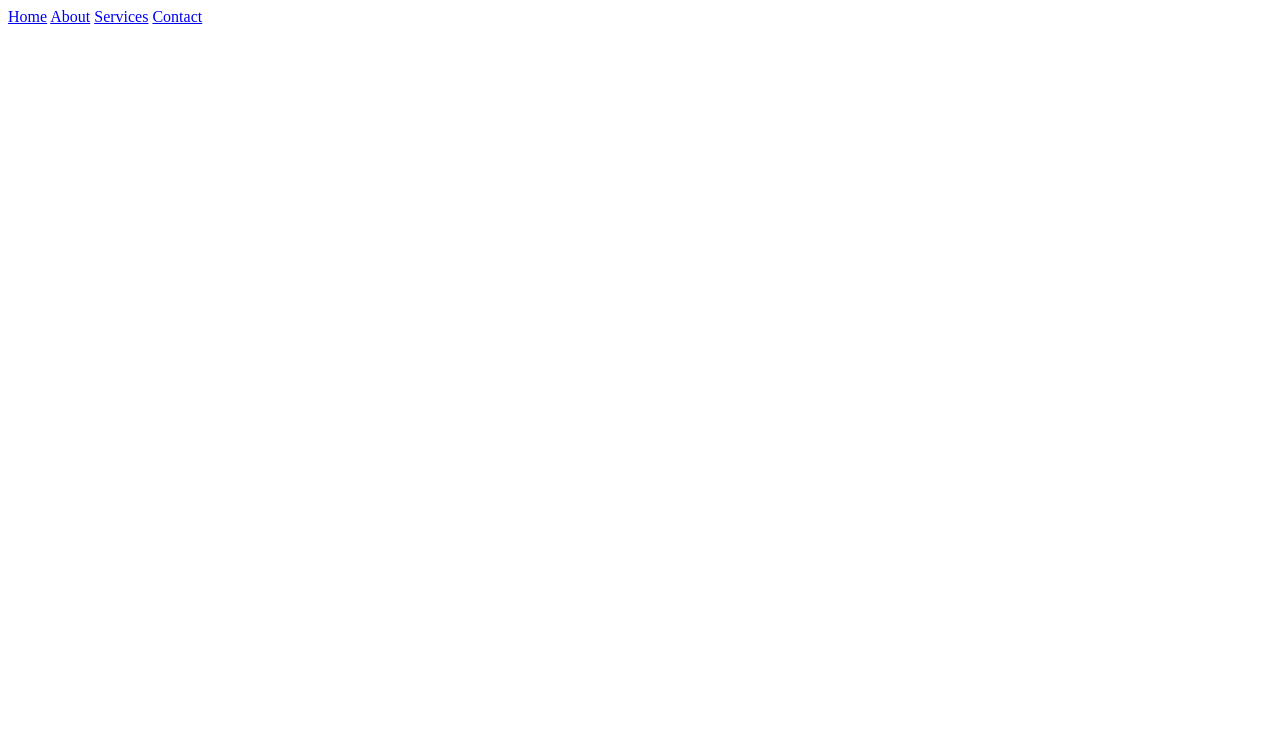
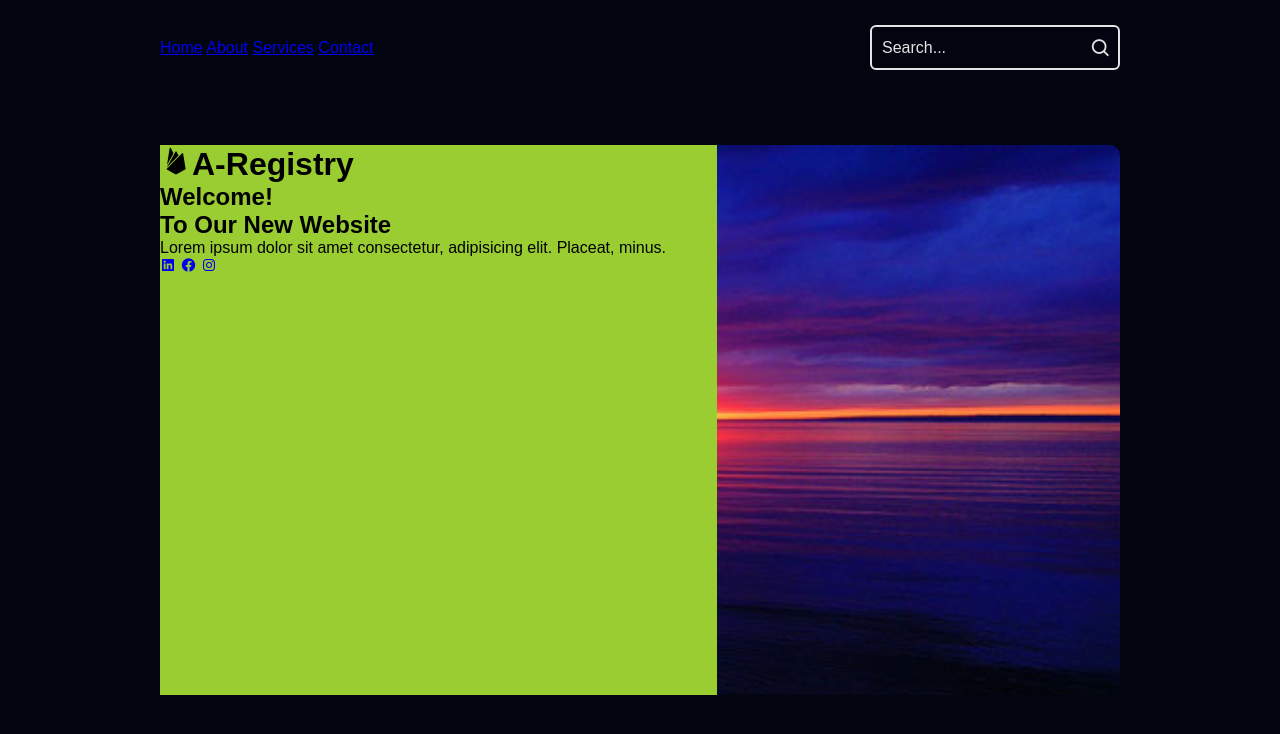
Before and after one commit to amarierose19/Login-Registry-App, a plain HTML site: page index.html in a window 1280 px wide. Drawn offline with nearby package versions, Linux system fonts and the light colour scheme.

Commit message:
added pciture

```diff
--- a/index.html
+++ b/index.html
@@ -5,6 +5,8 @@
     <meta name="viewport" content="width=device-width, initial-scale=1.0">
     <title>Alec's List</title>
     <link rel="stylesheet" href="style.css">
+    <link href='https://unpkg.com/boxicons@2.1.4/css/boxicons.min.css' rel='stylesheet'>
+
 </head>
 
 <body>
@@ -15,8 +17,33 @@
             <a href="#">Services</a>
             <a href="#">Contact</a>
         </nav>
+
+        <form action="#" class="search-bar">
+            <input type="text" placeholder="Search...">
+            <button type="submit"><i class='bx bx-search'></i></button>
+        </form>
     </header>
 
+    <div class="container">
+        <div class="content">
+            <h1><i class='bx bxl-firebase'></i>A-Registry</h1>
+
+            <div class="text-sci">
+                <h2>Welcome!<br><span>To Our New Website</span></h2>
+
+                <p>Lorem ipsum dolor sit amet consectetur, adipisicing elit. Placeat, minus.</p>
+
+                <div class="social-icons">
+                    <a href="#"><i class='bx bxl-linkedin-square'></i></a>
+                    <a href="#"><i class='bx bxl-facebook-circle'></i></a>
+                    <a href="#"><i class='bx bxl-instagram'></i></a>
+                    <a href="#"></a>
+                </div>
+            </div>
+        </div>
+
+        <div class="logreg-box"></div>
+    </div>
 
     <script src="script.js"></script>
 </body>
--- a/style.css
+++ b/style.css
@@ -0,0 +1,124 @@
+* {
+    margin: 0;
+    padding: 0;
+    box-sizing: border-box;
+    font-family: 'Poppins', sans-serif;
+}
+
+body {
+    background: #020410;
+}
+
+.header {
+    position: fixed;
+    top: 0;
+    left: 0;
+    width: 100%;
+    padding: 25px 12.5%;
+    background: transparent;
+    display: flex;
+    justify-content: space-between;
+    align-items: center;
+    z-index: 100;
+}
+
+.navbar {
+    position: relative;
+    font-size: 16px;
+    color: #e4e4e4;
+    text-decoration: none;
+    font-weight: 500;
+    margin-right: 30px;
+
+}
+
+.navbar a::after {
+    content: '';
+    position: absolute;
+    left: 0;
+    bottom: -6px;
+    width: 100%;
+    height: 2px;
+    background: #e4e4e4;
+    border-radius: 5px;
+    transform: translateY(10px);
+    opacity: 0;
+    transform: .5s;
+}
+
+.navbar a:hover::after {
+    transform: translateY(0);
+    opacity: 1;
+}
+
+.search-bar {
+    width: 250px;
+    height: 45px;
+    background: transparent;
+    border: 2px solid #e4e4e4;
+    border-radius: 6px;
+    display: flex;
+    align-items: center;
+}
+
+.search-bar input {
+    width: 100%;
+    background: transparent;
+    border: none;
+    outline: none;
+    font-size: 16px;
+    color: #e4e4e4;
+    padding-left: 10px;
+}
+
+.search-bar input::placeholder {
+    color: #e4e4e4;
+}
+
+.search-bar button {
+    width: 40px;
+    height: 40px;
+    background: transparent;
+    border: none;
+    outline: none;
+    display: flex;
+    justify-content: center;
+    align-items: center;
+    cursor: pointer;
+}
+
+.search-bar button i {
+    font-size: 22px;
+    color: #e4e4e4;
+}
+
+.container {
+    position: absolute;
+    top: 50%;
+    left: 50%;
+    transform: translate(-50%, -50%);
+    width: 75%;
+    height: 550px;
+    background: url('images/image.jpeg') no-repeat;
+    background-size: cover;
+    background-position: center;
+    border-radius: 10px;
+    margin-top: 20px;
+}
+
+.container .content {
+    position: absolute;
+    top: 0;
+    left: 0;
+    width: 58%;
+    height: 100%;
+    background: yellowgreen;
+}
+
+.container .logreg-box {
+    position: absolute;
+    top: 0;
+    right: 0;
+    width: calc(100% - 58%);
+    height: 100%;
+}
```
Also changed, not shown: images/image.jpeg (added).
